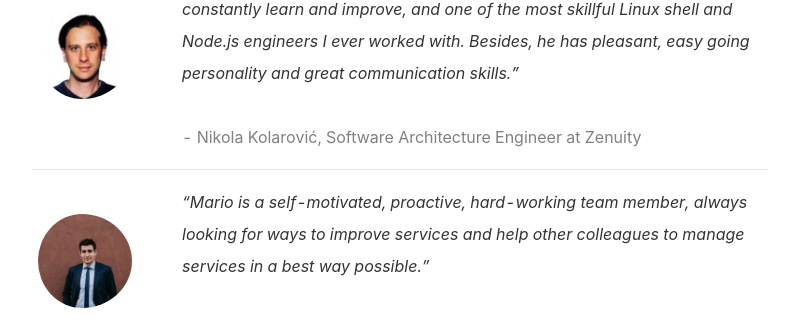
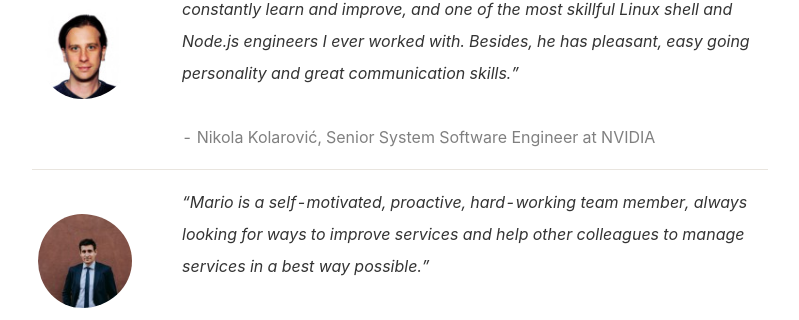
Before and after one commit to mkozjak/mkozjak.github.io, a Jekyll site: the page built from index.html, in a window 1280 px wide and 900 px high, scrolled down 2268 px. Shown: the part 197-517 px from the top of the window, without its empty margins (240-1039 px from the left). Built offline with Jekyll 4.4.1, drawn with Linux system fonts in a browser that asks for light colours.

Commit message:
Update index.html

```diff
--- a/index.html
+++ b/index.html
@@ -81,7 +81,7 @@ permalink: /
             <table cellspacing="0" cellpadding="0" border="0">
               <tbody>
                 <tr>
-                  <td><em>&ldquo;Mario is a hard-working, self-motivated individual with a genuine drive to constantly learn and improve, and one of the most skillful Linux shell and Node.js engineers I ever worked with. Besides, he has pleasant, easy going personality and great communication skills.&rdquo;</em><br><br><span style="color: grey;">- Nikola Kolarović, Software Architecture Engineer at Zenuity</span>
+                  <td><em>&ldquo;Mario is a hard-working, self-motivated individual with a genuine drive to constantly learn and improve, and one of the most skillful Linux shell and Node.js engineers I ever worked with. Besides, he has pleasant, easy going personality and great communication skills.&rdquo;</em><br><br><span style="color: grey;">- Nikola Kolarović, Senior System Software Engineer at NVIDIA</span>
                   </td>
                 </tr>
               </tbody>
```
